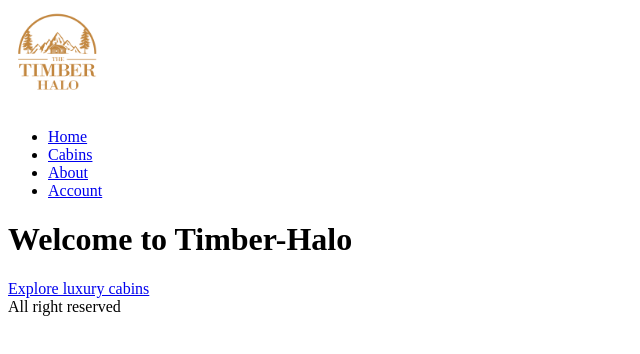
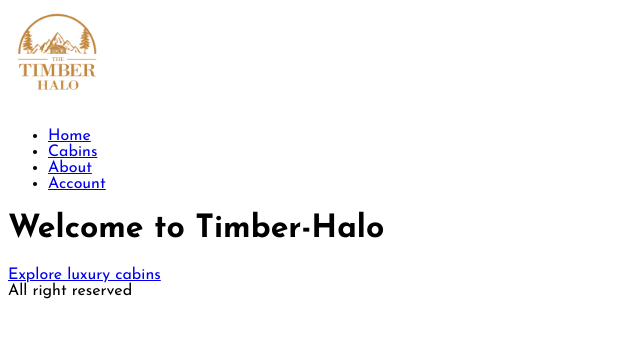
Before and after one commit to RyanPuyat/timber-halo-websites, a Next.js app: page / in a window 1280 px wide. Shown: the top 354 px of the page, without its empty margins (0-640 px from the left). Built offline with nearby package versions, Linux system fonts and the light colour scheme.

Commit message:
initializing next font

```diff
--- a/app/layout.js
+++ b/app/layout.js
@@ -1,5 +1,12 @@
 import Logo from './components/Logo';
 import Navigation from './components/Navigation';
+
+import { Josefin_Sans } from 'next/font/google';
+
+const josefin = Josefin_Sans({
+  subsets: ['latin'],
+  display: 'swap',
+});
 
 export const metadata = {
   title: 'Timber Halo',
@@ -8,7 +15,7 @@ export const metadata = {
 export default function RootLayout({ children }) {
   return (
     <html lang="en">
-      <body>
+      <body className={`${josefin.className}`}>
         <header>
           <Logo />
         </header>
```
